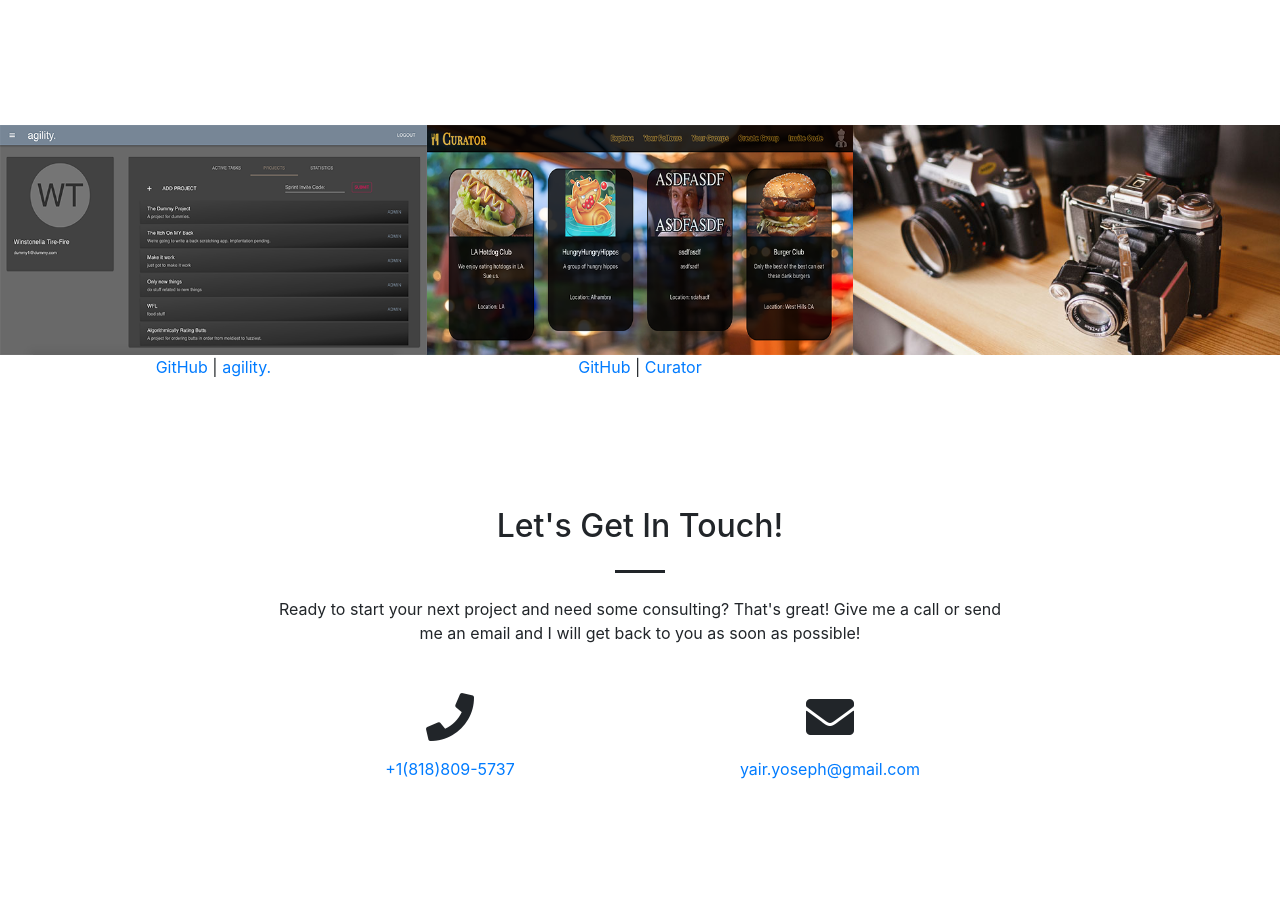
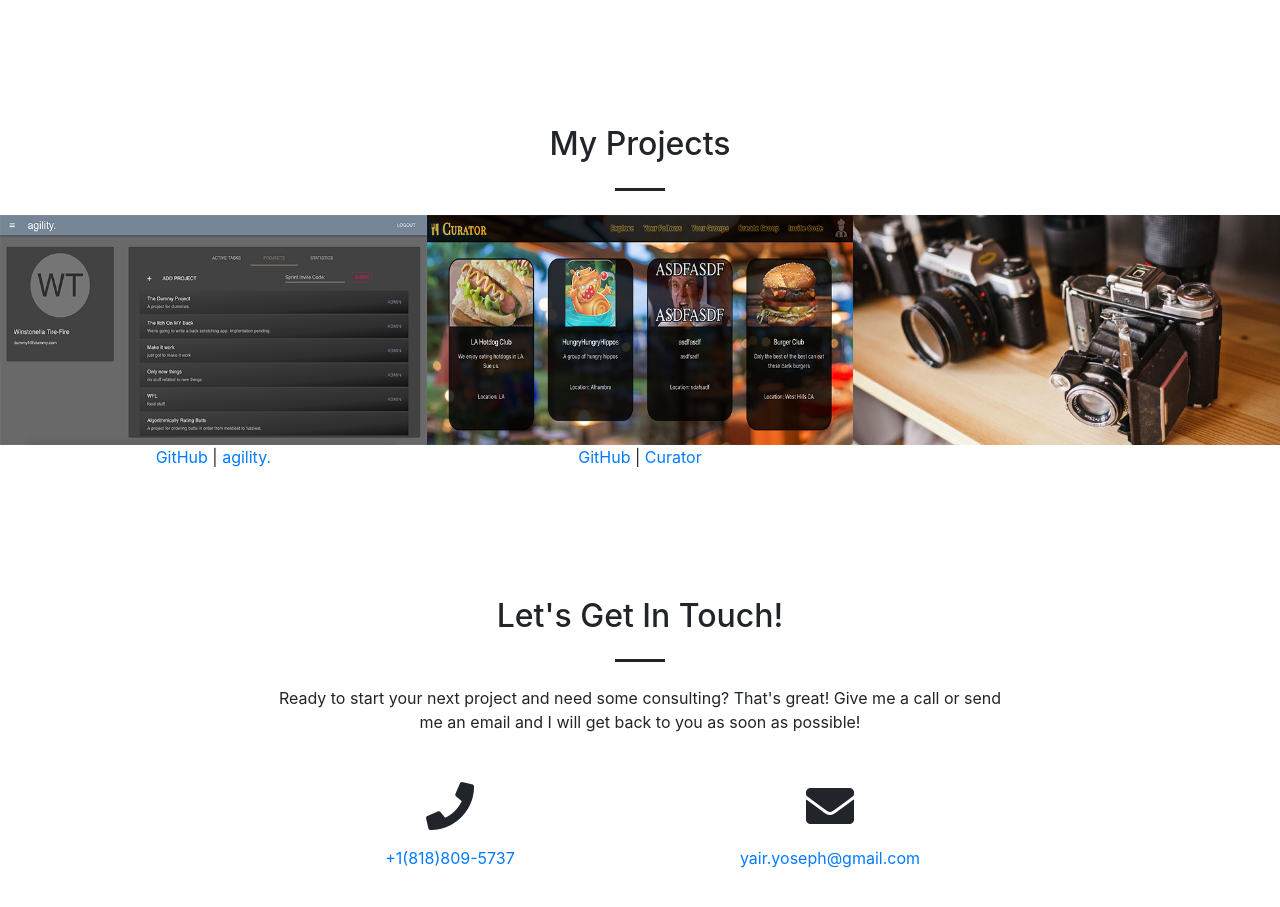
Before and after one commit to yairjoseph/portfolio, a website with bundled scripts: page index.html in a window 1280 px wide. Shown: the part 1811-2718 px from the top of the page. Built offline with nearby package versions, Linux system fonts and the light colour scheme.

Commit message:
project section header

```diff
--- a/index.html
+++ b/index.html
@@ -104,7 +104,7 @@
       <div class="row">
         <div class="col-lg-12 text-center">
           <h2 class="section-heading">Social Media And Code</h2>
-          <hr  class="my-4 black-line">
+          <hr class="my-4 black-line">
         </div>
       </div>
     </div>
@@ -143,6 +143,14 @@
   </section>
 
   <section class="p-0" id="portfolio">
+    <div class="container">
+      <div class="row">
+        <div class="col-lg-12 text-center">
+          <h2 class="section-heading"> My Projects</h2>
+          <hr class="my-4 black-line">
+        </div>
+      </div>
+    </div>
     <div class="container-fluid p-0">
       <div class="row no-gutters popup-gallery">
         <div class="col-lg-4 col-sm-6">
@@ -191,10 +199,10 @@
             <div class="portfolio-box-caption">
               <div class="portfolio-box-caption-content">
                 <div class="project-category text-faded">
-                  Category
+                  ---
                 </div>
                 <div class="project-name">
-                  Project Name
+                  Project To Come
                 </div>
               </div>
             </div>
```
